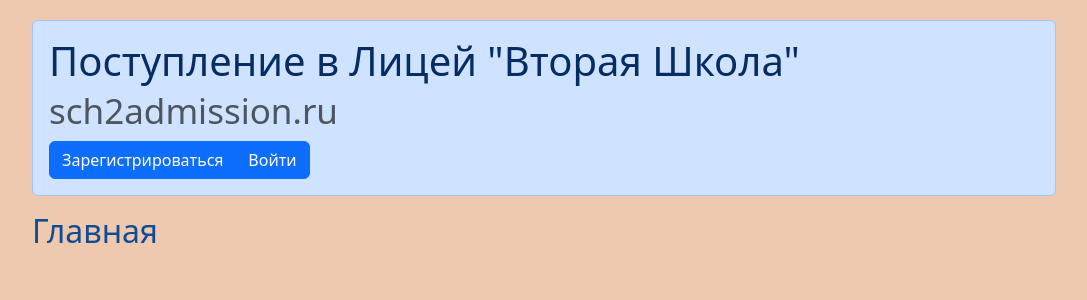
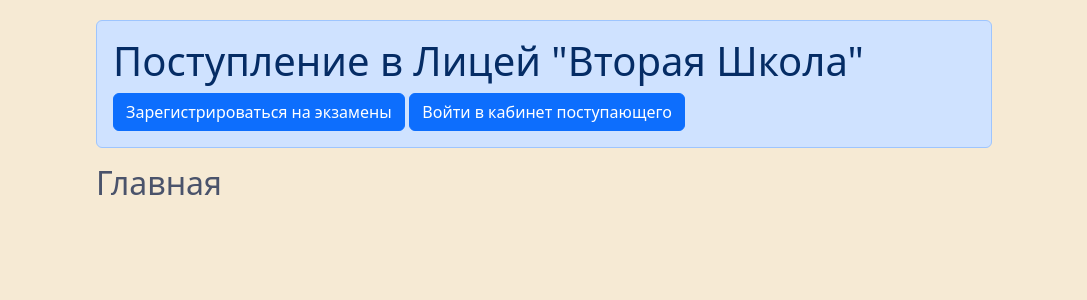
Before and after one commit to NikitaMulyar/sch2admission, a Flask app: page / in a window 1280 px wide. Shown: the top 300 px of the page, without its empty margins (96-1183 px from the left). Run offline with Flask 3, Linux system fonts and the light colour scheme.

Commit message:
First step!

```diff
--- a/static/css/style.css
+++ b/static/css/style.css
@@ -8,9 +8,9 @@
 
 .base-style{
     padding-top: 20px;
-    background: #efc9af;
+    background: #f6ead4;
     font-size: 18px;
     margin: auto;
-    width: 80%;
-    color: #104c91;
+    width: 70%;
+    color: #4a536b;
 }
--- a/templates/base.html
+++ b/templates/base.html
@@ -9,10 +9,8 @@
 <body class="base-style">
 <nav>
 <div class="alert alert-primary" role="alert">
-    <h1>Поступление в Лицей "Вторая Школа"
-        <small class="text-muted">sch2admission.ru</small>
-    </h1>
-<div class="btn-group">
+    <h1>Поступление в Лицей "Вторая Школа"</h1>
+
     {% if current_user.is_authenticated %}
         {% for page in pages %}
             {% if pages[page["active"]] %}
@@ -22,10 +20,10 @@
             {% endif %}
         {% endfor %}
     {% else %}
-        <a href="register" class="btn btn-primary">Зарегистрироваться</a>
-        <a href="login" class="btn btn-primary">Войти</a>
+        <a href="register" class="btn btn-primary">Зарегистрироваться на экзамены</a>
+        <a href="login" class="btn btn-primary">Войти в кабинет поступающего</a>
     {% endif %}
-</div>
+
 </div>
 </nav>
 {% block content %}{% endblock %}
```
